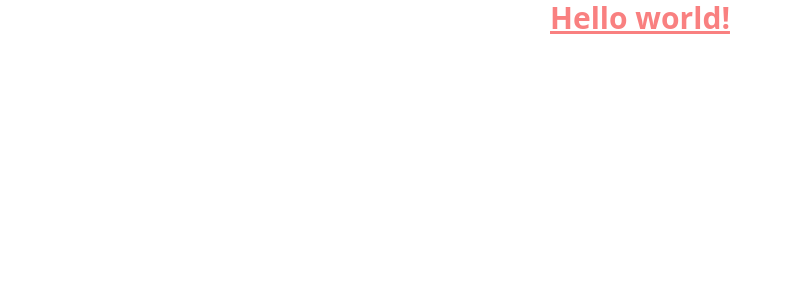
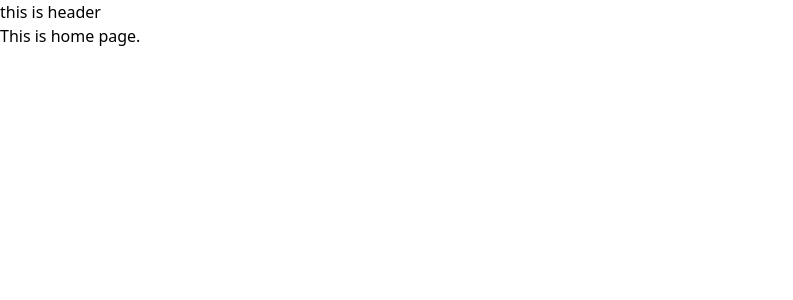
Before and after one commit to asrahim88/t-shirt-mania, a React (Create React App) app: page /home in a window 1280 px wide. Shown: the top 300 px of the page, without its empty margins (0-793 px from the left). Built offline with nearby package versions, Linux system fonts and the light colour scheme.

Commit message:
react-router-dom successfully installed and create some components

```diff
--- a/src/App.js
+++ b/src/App.js
@@ -1,12 +1,17 @@
-import logo from './logo.svg';
-import './App.css';
+import React from 'react';
+import Header from './Components/Header/Header';
+import {Routes, Route} from 'react-router-dom';
+import Home from './Components/Home/Home';
+import Orders from './Components/Orders/Orders';
 
 function App() {
   return (
-    <div className="App">
-      <h1 className="text-3xl font-bold underline text-red-400">
-        Hello world!
-      </h1>
+    <div>
+      <Header></Header>
+      <Routes>
+        <Route path = "/home" element = { <Home /> } />
+        <Route path = "/orders" element = { <Orders /> } />
+      </Routes>
     </div>
   );
 }
--- /dev/null
+++ b/src/Components/Header/Header.js
@@ -0,0 +1,11 @@
+import React from 'react';
+
+const Header = () => {
+    return (
+        <div>
+            <h1>this is header</h1>
+        </div>
+    );
+};
+
+export default Header;
--- /dev/null
+++ b/src/Components/Home/Home.js
@@ -0,0 +1,11 @@
+import React from 'react';
+
+const Home = () => {
+    return (
+        <div>
+            <h1>This is home page.</h1>
+        </div>
+    );
+};
+
+export default Home;
--- /dev/null
+++ b/src/Components/Orders/Orders.js
@@ -0,0 +1,11 @@
+import React from 'react';
+
+const Orders = () => {
+    return (
+        <div>
+            <h1>This is orders page.</h1>
+        </div>
+    );
+};
+
+export default Orders;
```
